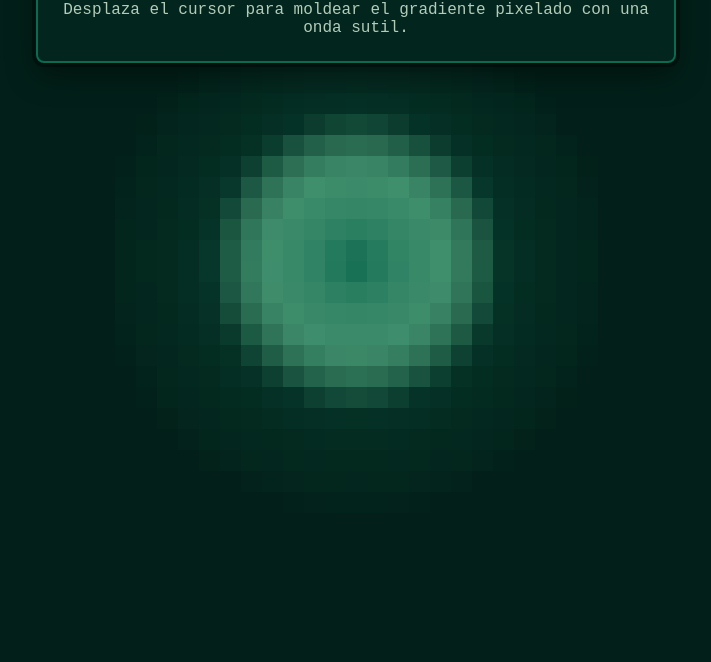
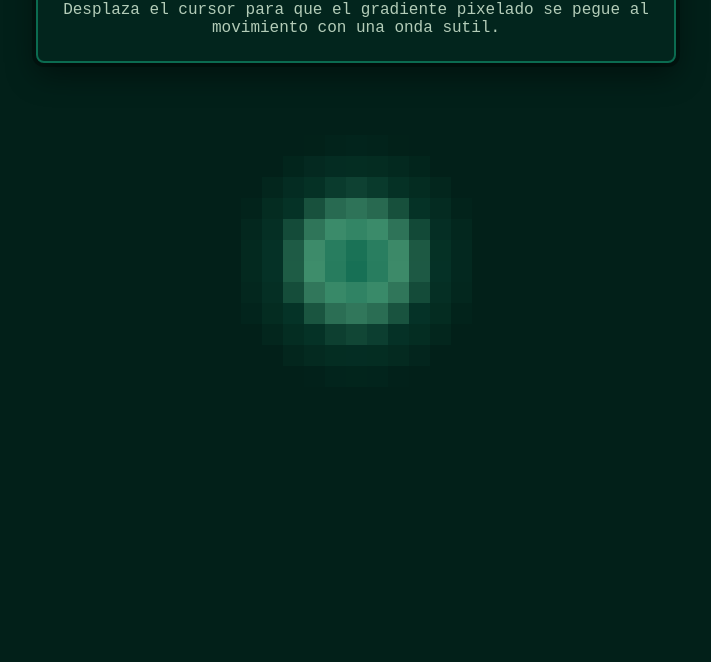
Before and after one commit to 6cri6sx6/chatgpt, a plain HTML site: page index.html in a window 1280 px wide. Shown: the part 138-800 px from the top of the page, without its empty margins (284-995 px from the left). Drawn offline with Linux system fonts and the light colour scheme.

Commit message:
Tighten cursor tracking and gentle ripple

```diff
--- a/index.html
+++ b/index.html
@@ -10,7 +10,7 @@
   <canvas id="pixel-canvas" aria-hidden="true"></canvas>
   <main class="overlay">
     <h1>Fondo Pixel Art Reactivo</h1>
-    <p>Desplaza el cursor para moldear el gradiente pixelado con una onda sutil.</p>
+    <p>Desplaza el cursor para que el gradiente pixelado se pegue al movimiento con una onda sutil.</p>
   </main>
   <script src="script.js"></script>
 </body>
--- a/script.js
+++ b/script.js
@@ -19,7 +19,7 @@ let cellSize = 18;
 const mouse = { x: 0, y: 0, targetX: 0, targetY: 0 };
 const center = { x: 0, y: 0 };
 let maxRadius = 260;
-const wave = { frequency: 0.045, speed: 0.0025, amplitude: 0.05 };
+const wave = { frequency: 0.022, speed: 0.0015, amplitude: 0.024 };
 
 function resizeCanvas() {
   canvas.width = window.innerWidth;
@@ -28,7 +28,7 @@ function resizeCanvas() {
   cellSize = Math.max(12, Math.min(24, Math.floor(maxDimension / 60)));
   center.x = canvas.width / 2;
   center.y = canvas.height / 2;
-  maxRadius = Math.hypot(canvas.width, canvas.height) * 0.16;
+  maxRadius = Math.hypot(canvas.width, canvas.height) * 0.085;
 
   if (mouse.x === 0 && mouse.y === 0 && mouse.targetX === 0 && mouse.targetY === 0) {
     mouse.x = mouse.targetX = center.x;
@@ -82,11 +82,11 @@ function draw(timestamp = 0) {
   const cols = Math.ceil(canvas.width / cellSize);
   const rows = Math.ceil(canvas.height / cellSize);
 
-  mouse.x = lerp(mouse.x, mouse.targetX, 0.38);
-  mouse.y = lerp(mouse.y, mouse.targetY, 0.38);
+  mouse.x = lerp(mouse.x, mouse.targetX, 0.72);
+  mouse.y = lerp(mouse.y, mouse.targetY, 0.72);
 
-  const offsetCenterX = lerp(center.x, mouse.x, 0.68);
-  const offsetCenterY = lerp(center.y, mouse.y, 0.68);
+  const offsetCenterX = lerp(center.x, mouse.x, 0.95);
+  const offsetCenterY = lerp(center.y, mouse.y, 0.95);
 
   for (let y = 0; y < rows; y++) {
     for (let x = 0; x < cols; x++) {
```
